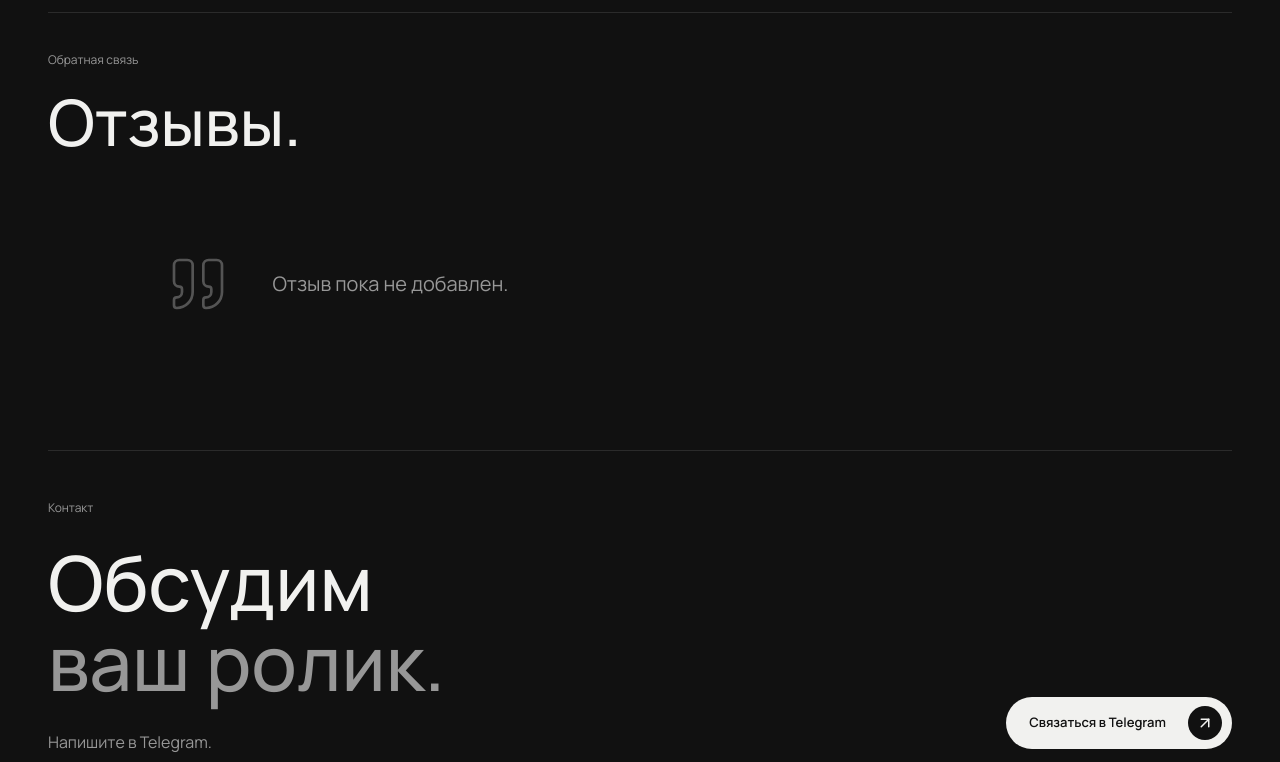
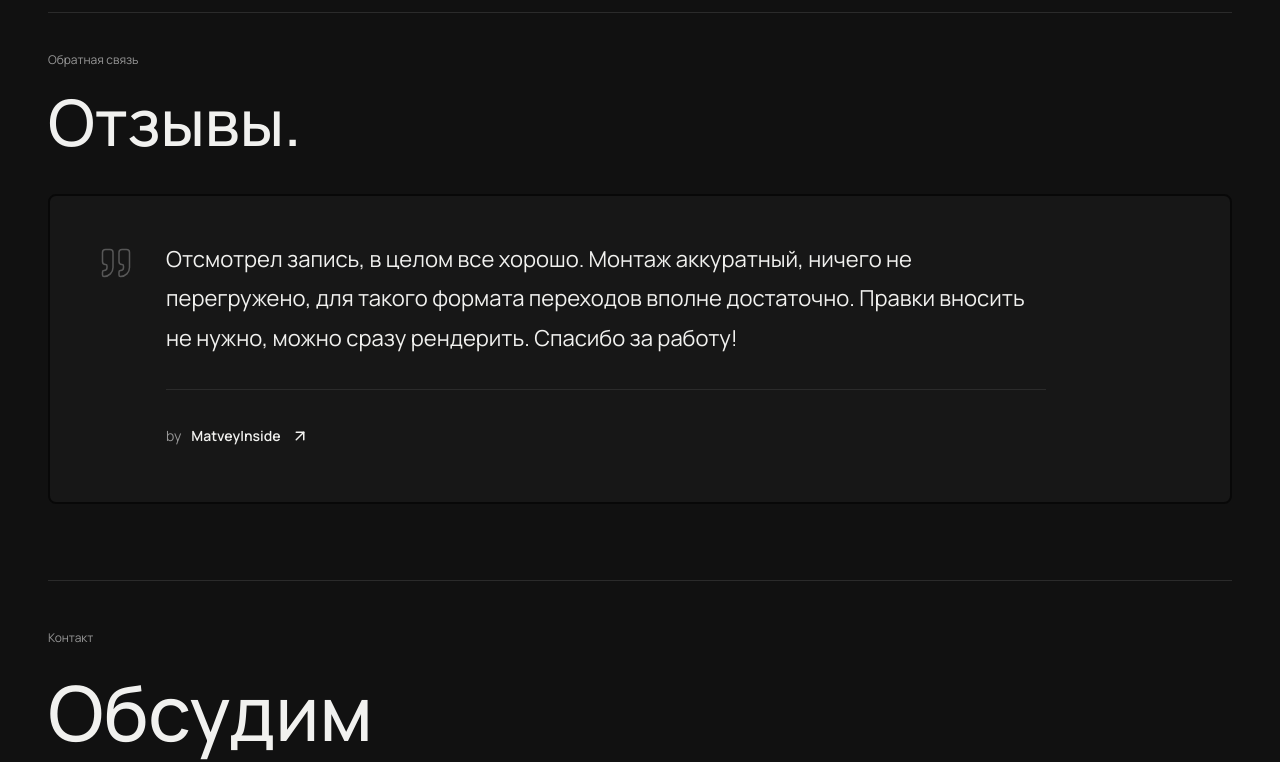
Before and after one commit to 4fan777/fofan-montage-web, a Next.js app: page / in a window 1280 px wide. Shown: the part 1878-2640 px from the top of the page. Built offline with nearby package versions, Linux system fonts and the light colour scheme; no server answers.

Commit message:
Add first review and polish portfolio interactions

```diff
--- a/app/globals.css
+++ b/app/globals.css
@@ -38,7 +38,7 @@ a { color: inherit; text-decoration: none; }
 button, a { -webkit-tap-highlight-color: transparent; }
 button { cursor: pointer; }
 :focus-visible { outline: 2px solid currentColor; outline-offset: 5px; }
-.portfolio { min-height: 100dvh; background: var(--surface); color: var(--ink); transition: background-color .3s, color .3s; }
+.portfolio { min-height: 100dvh; background: var(--surface); color: var(--ink); user-select: none; -webkit-user-select: none; transition: background-color .3s, color .3s; }
 .shell { width: min(100% - 96px, 1200px); margin-inline: auto; }
 .site-header { position: sticky; top: 0; z-index: 50; background: var(--header); backdrop-filter: blur(12px); }
 .navigation { min-height: 88px; display: flex; align-items: center; justify-content: space-between; border-bottom: 1px solid var(--line); gap: 20px; }
@@ -58,7 +58,7 @@ button { cursor: pointer; }
 .corner-br { bottom: 0; right: 0; border-bottom: 1px solid; border-right: 1px solid; }
 .intro { color: var(--muted); font-size: 14px; line-height: 1.6; margin: 0; }
 .hero h1 { margin: 0; text-align: center; }
-.hero-name { display: block; font-size: 206px; font-weight: 700; line-height: 1; }
+.hero-name { display: block; font-size: 206px; font-weight: 800; font-style: italic; line-height: 1; }
 .hero-role { display: block; font-size: 52px; font-weight: 400; line-height: 1.1; padding-left: 320px; margin-top: 4px; }
 .hero-bottom { display: flex; align-items: end; justify-content: space-between; gap: 40px; }
 .hero-description { color: var(--ink); font-size: 20px; line-height: 1.5; margin: 10px 0 0; }
@@ -66,7 +66,7 @@ button { cursor: pointer; }
 .primary-link { display: inline-flex; align-items: center; justify-content: center; gap: 22px; min-height: 52px; padding: 8px 9px 8px 22px; border: 1px solid transparent; border-radius: 999px; background: var(--ink); color: var(--surface); font-size: 13px; font-weight: 600; transition: background-color .35s ease, box-shadow .35s ease; }
 .primary-link > svg { width: 34px; height: 34px; padding: 8px; border-radius: 50%; background: var(--surface); color: var(--ink); flex-shrink: 0; transition: transform .35s ease; }
 .primary-link:hover { background: color-mix(in srgb, var(--ink) 86%, var(--surface)); }
-.primary-link:hover > svg { transform: rotate(45deg); }
+.primary-link:hover > svg { transform: none; }
 .text-link { display: inline-flex; align-items: center; justify-content: center; gap: 14px; min-height: 52px; padding: 12px 20px; border: 1px solid var(--line); border-radius: 999px; font-size: 13px; font-weight: 500; color: var(--ink); transition: background-color .35s, border-color .35s; }
 .text-link:hover { background: var(--panel); border-color: var(--muted); }
 .works-section { padding-bottom: 88px; }
@@ -91,7 +91,7 @@ button { cursor: pointer; }
 .work-caption { display: flex; align-items: start; justify-content: space-between; gap: 14px; margin-top: 8px; }
 .work-caption h3 { margin: 0; font-size: 20px; line-height: 1.35; font-weight: 500; overflow-wrap: anywhere; }
 .work-open { display: grid; place-items: center; flex-shrink: 0; width: 36px; height: 36px; margin-top: -5px; border: 1px solid var(--line); border-radius: 50%; transition: background .35s, color .35s, border-color .35s; }
-.work-open:hover { background: var(--ink); color: var(--surface); border-color: var(--ink); }
+.work-open:hover { background: var(--panel); color: var(--ink); border-color: var(--muted); }
 .featured-video { position: relative; aspect-ratio: 16 / 9; overflow: hidden; border: 1px solid var(--line); border-radius: 4px; background: var(--panel); }
 .featured-video iframe { position: absolute; inset: 0; width: 100%; height: 100%; border: 0; }
 .video-empty { position: absolute; inset: 0; display: flex; align-items: center; justify-content: center; flex-direction: column; gap: 18px; padding: 24px; color: var(--muted); text-align: center; }
@@ -101,11 +101,16 @@ button { cursor: pointer; }
 .video-bottom-label { position: absolute; bottom: 24px; inset-inline: 28px; display: flex; justify-content: space-between; font-size: 12px; }
 .work-title { font-size: 24px; font-weight: 500; margin: 24px 0 12px; }
 .work-description, .work-review { max-width: 640px; font-size: 16px; line-height: 1.7; color: var(--muted); }
-.work-review { margin: 0; }
-.work-review cite { font-style: normal; font-size: 13px; }
+.work-review { margin: 0; max-width: 880px; color: var(--ink); font-size: 22px; line-height: 1.8; }
+.work-review > p { margin: 0; text-wrap: pretty; }
+.work-review cite { font-style: normal; font-size: 14px; }
+.review-author { display: flex; align-items: center; gap: 10px; margin-top: 30px; padding-top: 24px; border-top: 1px solid var(--line); }
+.review-author > span { color: var(--muted); }
+.review-author a { display: inline-flex; align-items: center; gap: 10px; min-height: 44px; font-weight: 600; text-decoration: underline; text-decoration-color: transparent; text-underline-offset: 6px; transition: text-decoration-color .55s ease; }
+.review-author a:hover { text-decoration-color: currentColor; }
 .reviews-section { padding-bottom: 76px; }
-.review-content { display: flex; align-items: center; gap: 42px; min-height: 180px; padding: 24px 0 24px 10%; }
-.review-symbol { color: var(--muted); opacity: .5; flex-shrink: 0; }
+.review-content { display: flex; align-items: start; gap: 32px; padding: 44px 48px; border: 2px solid #080808; border-radius: 8px; background: var(--panel); }
+.review-symbol { width: 36px; height: 36px; color: var(--muted); opacity: .5; flex-shrink: 0; margin-top: 5px; }
 .review-empty { font-size: 20px; color: var(--muted); margin: 0; }
 .contact-section { display: flex; align-items: end; justify-content: space-between; gap: 36px; padding-block: 48px 84px; border-top: 1px solid var(--line); }
 .contact-section h2 { font-size: 76px; line-height: 1.05; font-weight: 500; margin: 26px 0 26px; }
@@ -160,8 +165,10 @@ button { cursor: pointer; }
   .video-empty p { font-size: 12px; }
   .works-section { padding-bottom: 48px; }
   .reviews-section { padding-bottom: 42px; }
-  .review-content { padding: 14px 0; gap: 22px; min-height: 130px; }
-  .review-symbol { width: 42px; }
+  .review-content { padding: 24px; gap: 18px; flex-direction: column; }
+  .work-review { font-size: 17px; line-height: 1.8; }
+  .review-symbol { width: 28px; height: 28px; margin-top: 0; }
+  .review-author { margin-top: 22px; padding-top: 16px; }
   .review-empty { font-size: 16px; }
   .contact-section { flex-direction: column; align-items: start; padding-block: 36px 48px; gap: 26px; }
   .contact-section h2 { font-size: 48px; }
@@ -171,4 +178,11 @@ button { cursor: pointer; }
   .footer-socials { order: 3; width: 100%; }
 }
 @media (max-width: 360px) { .wordmark { font-size: 10px; } .nav-actions { gap: 8px; } .hero-name { font-size: 72px; } .hero-role { padding-left: 50px; } .hero-actions { flex-direction: column; align-items: start; gap: 8px; } .text-link { gap: 8px; font-size: 12px; } }
+.primary-link, .text-link, .work-open, .theme-button, .nav-link, .footer a, .work-play {
+  transition-property: background-color, border-color, color;
+  transition-duration: .55s;
+  transition-timing-function: cubic-bezier(.22, 1, .36, 1);
+}
+.primary-link:hover { background: color-mix(in srgb, var(--ink) 94%, var(--surface)); }
+.primary-link > svg { transition: none; }
 @media (prefers-reduced-motion: reduce) { *, *::before, *::after { animation: none !important; transition: none !important; scroll-behavior: auto !important; } }
--- a/components/FofanPortfolio.tsx
+++ b/components/FofanPortfolio.tsx
@@ -157,7 +157,16 @@ export function FofanPortfolio({ initialWorks }: { initialWorks: SiteWorkItem[]
               <div className="review-content">
                 <Quote className="review-symbol" size={64} strokeWidth={1} aria-hidden="true" />
                 {featuredWork.review ? (
-                  <blockquote className="work-review"><p>{featuredWork.review}</p>{featuredWork.reviewAuthor && <cite>{featuredWork.reviewAuthor}</cite>}</blockquote>
+                  <blockquote className="work-review">
+                    <p>{featuredWork.review}</p>
+                    {featuredWork.reviewAuthor && <cite className="review-author">
+                      <span>by</span>
+                      <a href={featuredWork.reviewAuthorUrl} target="_blank" rel="noreferrer"
+                        aria-label={`${featuredWork.reviewAuthor} — YouTube-канал`}>
+                        {featuredWork.reviewAuthor}<ArrowUpRight size={18} aria-hidden="true" />
+                      </a>
+                    </cite>}
+                  </blockquote>
                 ) : <p className="review-empty">Отзыв пока не добавлен.</p>}
               </div>
             </section>
--- a/config/featured-work.ts
+++ b/config/featured-work.ts
@@ -4,6 +4,7 @@ export const featuredWork = {
   youtubeId: "",
   title: "",
   description: "",
-  review: "",
-  reviewAuthor: "",
+  review: "Отсмотрел запись, в целом все хорошо. Монтаж аккуратный, ничего не перегружено, для такого формата переходов вполне достаточно. Правки вносить не нужно, можно сразу рендерить. Спасибо за работу!",
+  reviewAuthor: "MatveyInside",
+  reviewAuthorUrl: "https://www.youtube.com/@MatveyInside",
 };
--- a/config/links.ts
+++ b/config/links.ts
@@ -2,7 +2,7 @@ export const heroLinks = {
   // Replace with the real Telegram channel URL.
   telegramChannel: "https://t.me/+jgq-U5RYxNE1Y2Ey",
   // Replace with the real YouTube channel URL.
-  youtube: "https://www.youtube.com/@Fofan.montage",
+  youtube: "https://www.youtube.com/@wade.montage",
 } as const;
 
 export const contactLinks = {
```
